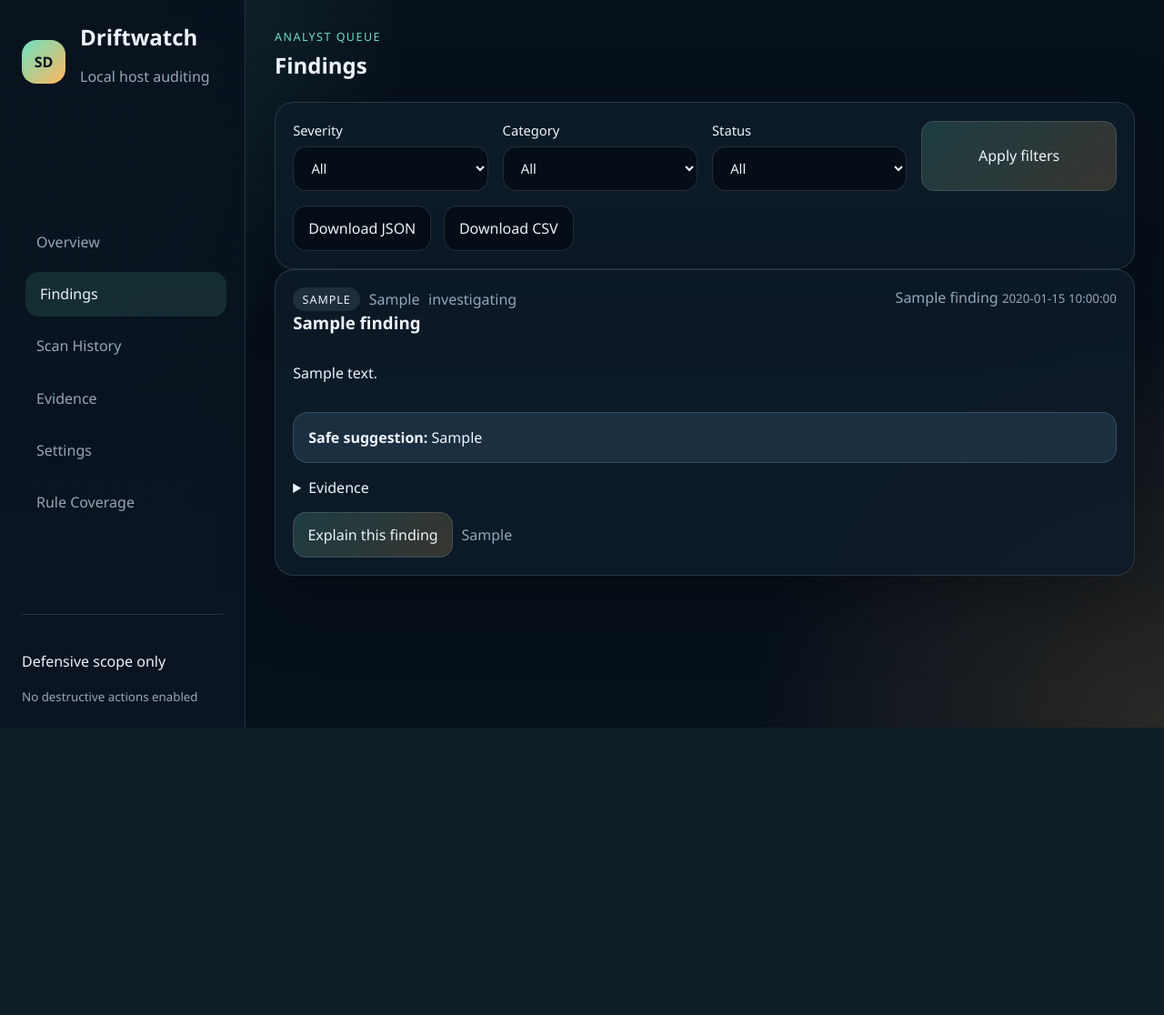
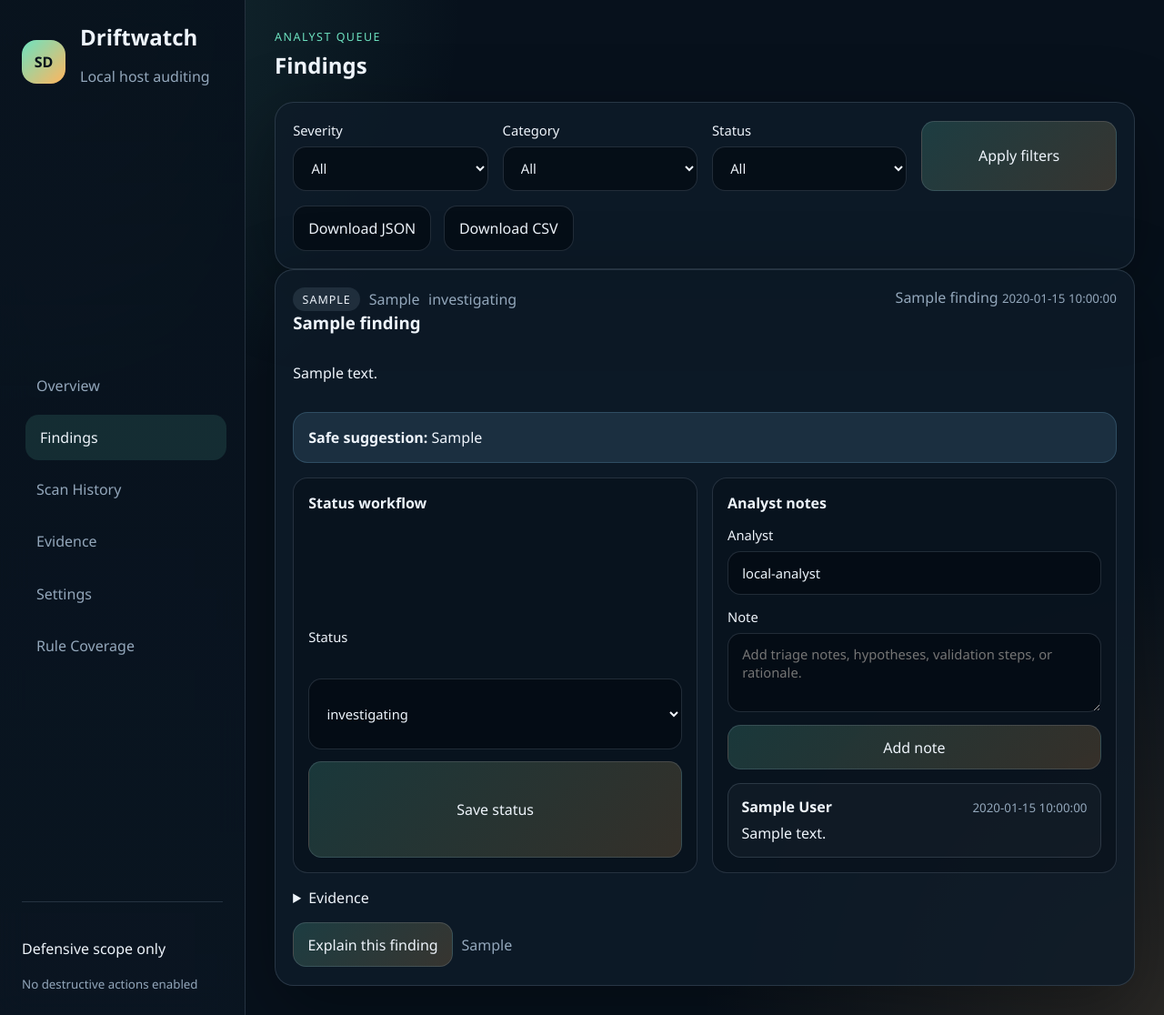
Before and after one commit to pycoder85/cybersecurity_tools, a FastAPI app: page /findings in a window 1280 px wide. Shown: the whole page at 91% size. Before the commit the page ends 800 px from the top, so only its background shows below. Run offline with FastAPI, Linux system fonts and the light colour scheme; tables that the repository leaves empty hold one stand-in row (values such as "Sample post").

Commit message:
Add analyst workflow and update screenshots

```diff
--- a/driftwatch/app/api/server.py
+++ b/driftwatch/app/api/server.py
@@ -9,6 +9,7 @@ from fastapi.templating import Jinja2Templates
 
 from driftwatch.app.core.config import AppConfig
 from driftwatch.app.rules.engine import rule_coverage
+from driftwatch.app.services.casework import ALLOWED_FINDING_STATUSES, add_finding_note, update_finding_status
 from driftwatch.app.services.database import init_database, session_scope
 from driftwatch.app.services.exporting import filtered_findings, filtered_scans, render_export_payload
 from driftwatch.app.services.llm import get_explainer
@@ -62,6 +63,9 @@ def create_app(config: AppConfig | None = None) -> FastAPI:
     @app.get("/findings", response_class=HTMLResponse)
     def findings(request: Request, severity: str | None = None, category: str | None = None, status: str | None = None):
         with session_scope(config.database_url) as session:
+            redirect_to = str(request.url.path)
+            if request.url.query:
+                redirect_to = f"{redirect_to}?{request.url.query}"
             context = {
                 "request": request,
                 "page": "findings",
@@ -70,6 +74,8 @@ def create_app(config: AppConfig | None = None) -> FastAPI:
                 "category": category or "",
                 "status": status or "",
                 "categories": finding_categories(session),
+                "finding_statuses": sorted(ALLOWED_FINDING_STATUSES),
+                "redirect_to": redirect_to,
             }
             return templates.TemplateResponse(request, "findings.html", context)
 
@@ -160,6 +166,37 @@ def create_app(config: AppConfig | None = None) -> FastAPI:
             finding.explanation = explanation
             return {"finding_id": finding.id, "explanation": explanation, "provider": getattr(explainer, "provider", "none")}
 
+    @app.post("/api/findings/{finding_id}/status")
+    def set_finding_status(
+        finding_id: str,
+        status: str = Form(...),
+        redirect_to: str = Form("/findings"),
+    ):
+        with session_scope(config.database_url) as session:
+            try:
+                finding = update_finding_status(session, finding_id, status)
+            except ValueError as exc:
+                return JSONResponse({"error": str(exc)}, status_code=400)
+            if finding is None:
+                return JSONResponse({"error": "finding not found"}, status_code=404)
+        return RedirectResponse(url=redirect_to or "/findings", status_code=303)
+
+    @app.post("/api/findings/{finding_id}/notes")
+    def create_finding_note(
+        finding_id: str,
+        note_text: str = Form(...),
+        author: str = Form("local-analyst"),
+        redirect_to: str = Form("/findings"),
+    ):
+        with session_scope(config.database_url) as session:
+            try:
+                note = add_finding_note(session, finding_id, note_text=note_text, author=author)
+            except ValueError as exc:
+                return JSONResponse({"error": str(exc)}, status_code=400)
+            if note is None:
+                return JSONResponse({"error": "finding not found"}, status_code=404)
+        return RedirectResponse(url=redirect_to or "/findings", status_code=303)
+
     @app.get("/api/summary")
     def summary():
         with session_scope(config.database_url) as session:
--- /dev/null
+++ b/driftwatch/app/services/casework.py
@@ -0,0 +1,36 @@
+from __future__ import annotations
+
+from sqlalchemy.orm import Session
+
+from driftwatch.app.models.entities import Finding, FindingNote
+
+
+ALLOWED_FINDING_STATUSES = {"open", "investigating", "resolved"}
+
+
+def update_finding_status(session: Session, finding_id: str, status: str) -> Finding | None:
+    if status not in ALLOWED_FINDING_STATUSES:
+        raise ValueError(f"Unsupported finding status: {status}")
+    finding = session.get(Finding, finding_id)
+    if finding is None:
+        return None
+    finding.status = status
+    return finding
+
+
+def add_finding_note(
+    session: Session,
+    finding_id: str,
+    note_text: str,
+    author: str = "local-analyst",
+) -> FindingNote | None:
+    finding = session.get(Finding, finding_id)
+    if finding is None:
+        return None
+    cleaned = note_text.strip()
+    if not cleaned:
+        raise ValueError("Note text cannot be empty")
+    note = FindingNote(finding_id=finding_id, author=author.strip() or "local-analyst", note_text=cleaned)
+    session.add(note)
+    session.flush()
+    return note
--- a/driftwatch/app/services/reporting.py
+++ b/driftwatch/app/services/reporting.py
@@ -4,7 +4,7 @@ from collections import Counter
 from datetime import datetime
 
 from sqlalchemy import Select, desc, func, select
-from sqlalchemy.orm import Session
+from sqlalchemy.orm import Session, selectinload
 
 from driftwatch.app.models.entities import Evidence, Finding, Host, Scan
 
@@ -41,7 +41,7 @@ def finding_query(
     category: str | None = None,
     status: str | None = None,
 ) -> Select[tuple[Finding]]:
-    query = select(Finding).order_by(desc(Finding.timestamp))
+    query = select(Finding).options(selectinload(Finding.notes)).order_by(desc(Finding.timestamp))
     if severity:
         query = query.where(Finding.severity == severity)
     if category:
--- a/driftwatch/app/static/styles.css
+++ b/driftwatch/app/static/styles.css
@@ -424,6 +424,70 @@ button {
   gap: 1rem;
 }
 
+.workflow-grid {
+  display: grid;
+  grid-template-columns: repeat(2, minmax(0, 1fr));
+  gap: 1rem;
+}
+
+.workflow-card {
+  display: grid;
+  gap: 0.9rem;
+  padding: 1rem;
+  border: 1px solid var(--line);
+  border-radius: 1rem;
+  background: rgba(4, 11, 18, 0.36);
+}
+
+.workflow-card h4 {
+  margin: 0;
+  font-family: "Space Grotesk", "Segoe UI", sans-serif;
+}
+
+.inline-form,
+.note-form {
+  display: grid;
+  gap: 0.85rem;
+}
+
+textarea {
+  border: 1px solid var(--line);
+  border-radius: 0.9rem;
+  padding: 0.8rem 0.95rem;
+  background: rgba(4, 11, 18, 0.72);
+  color: var(--text);
+  font: inherit;
+  resize: vertical;
+}
+
+.notes-list {
+  display: grid;
+  gap: 0.75rem;
+}
+
+.note-entry {
+  padding: 0.9rem;
+  border: 1px solid var(--line);
+  border-radius: 0.9rem;
+  background: rgba(255, 255, 255, 0.03);
+}
+
+.note-entry p {
+  margin: 0.45rem 0 0;
+  white-space: pre-wrap;
+}
+
+.note-header {
+  display: flex;
+  justify-content: space-between;
+  gap: 0.75rem;
+  align-items: baseline;
+}
+
+.note-header small {
+  color: var(--muted);
+}
+
 .finding-header {
   display: flex;
   justify-content: space-between;
@@ -498,7 +562,12 @@ button {
   }
 
   .finding-header,
-  .hero {
+  .hero,
+  .workflow-grid {
     flex-direction: column;
   }
+
+  .workflow-grid {
+    grid-template-columns: 1fr;
+  }
 }
--- a/driftwatch/app/templates/findings.html
+++ b/driftwatch/app/templates/findings.html
@@ -65,6 +65,51 @@
     <div class="note">
       <strong>Safe suggestion:</strong> {{ finding.suggested_action }}
     </div>
+    <div class="workflow-grid">
+      <section class="workflow-card">
+        <h4>Status workflow</h4>
+        <form class="inline-form" method="post" action="/api/findings/{{ finding.id }}/status">
+          <input type="hidden" name="redirect_to" value="{{ redirect_to }}" />
+          <label>
+            Status
+            <select name="status">
+              {% for option in finding_statuses %}
+              <option value="{{ option }}" {% if finding.status == option %}selected{% endif %}>{{ option }}</option>
+              {% endfor %}
+            </select>
+          </label>
+          <button type="submit">Save status</button>
+        </form>
+      </section>
+      <section class="workflow-card">
+        <h4>Analyst notes</h4>
+        <form class="note-form" method="post" action="/api/findings/{{ finding.id }}/notes">
+          <input type="hidden" name="redirect_to" value="{{ redirect_to }}" />
+          <label>
+            Analyst
+            <input type="text" name="author" value="local-analyst" />
+          </label>
+          <label>
+            Note
+            <textarea name="note_text" rows="3" placeholder="Add triage notes, hypotheses, validation steps, or rationale."></textarea>
+          </label>
+          <button type="submit">Add note</button>
+        </form>
+        <div class="notes-list">
+          {% for note in finding.notes %}
+          <article class="note-entry">
+            <div class="note-header">
+              <strong>{{ note.author }}</strong>
+              <small>{{ note.created_at }}</small>
+            </div>
+            <p>{{ note.note_text }}</p>
+          </article>
+          {% else %}
+          <p class="subtle">No analyst notes yet.</p>
+          {% endfor %}
+        </div>
+      </section>
+    </div>
     <details>
       <summary>Evidence</summary>
       <pre>{{ finding.evidence_json | tojson(indent=2) }}</pre>
```
Also changed, not shown: STATUS.md (+9 -5 lines), docs/TODO.md (+1 -0 lines), driftwatch/app/models/entities.py (+17 -0 lines), driftwatch/app/services/demo.py (+9 -1 lines), tests/test_api.py (+14 -0 lines), tests/test_casework.py (added, +63 -0 lines), README.md, driftwatch-findings-preview.png (added), driftwatch-overview-preview.png (added).
